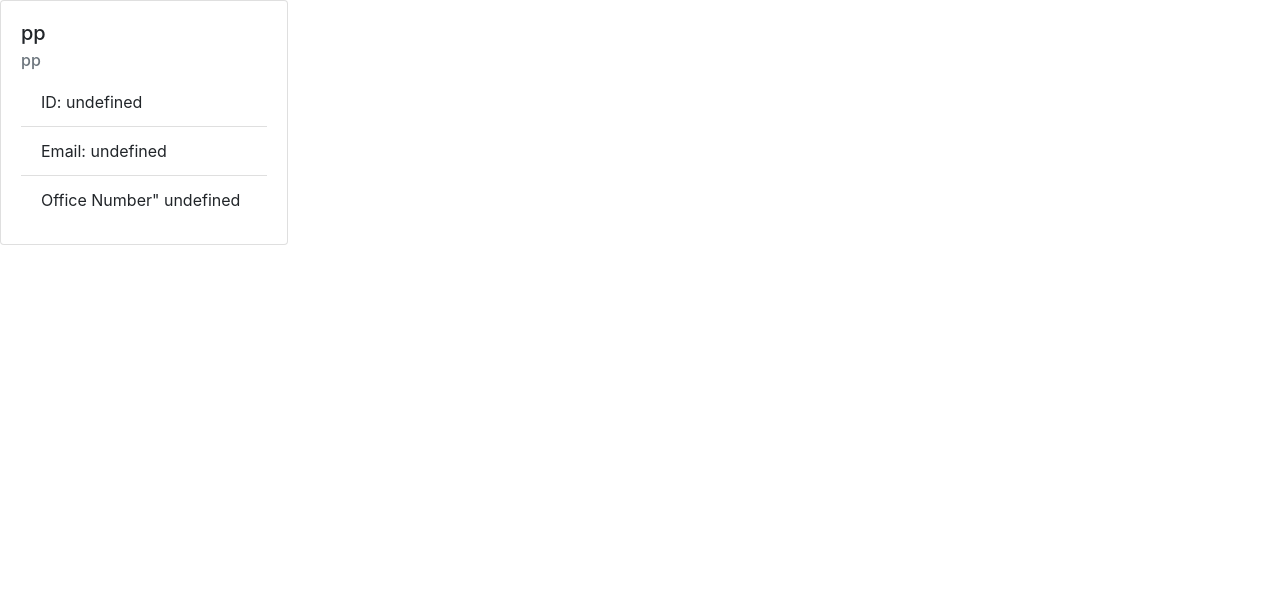
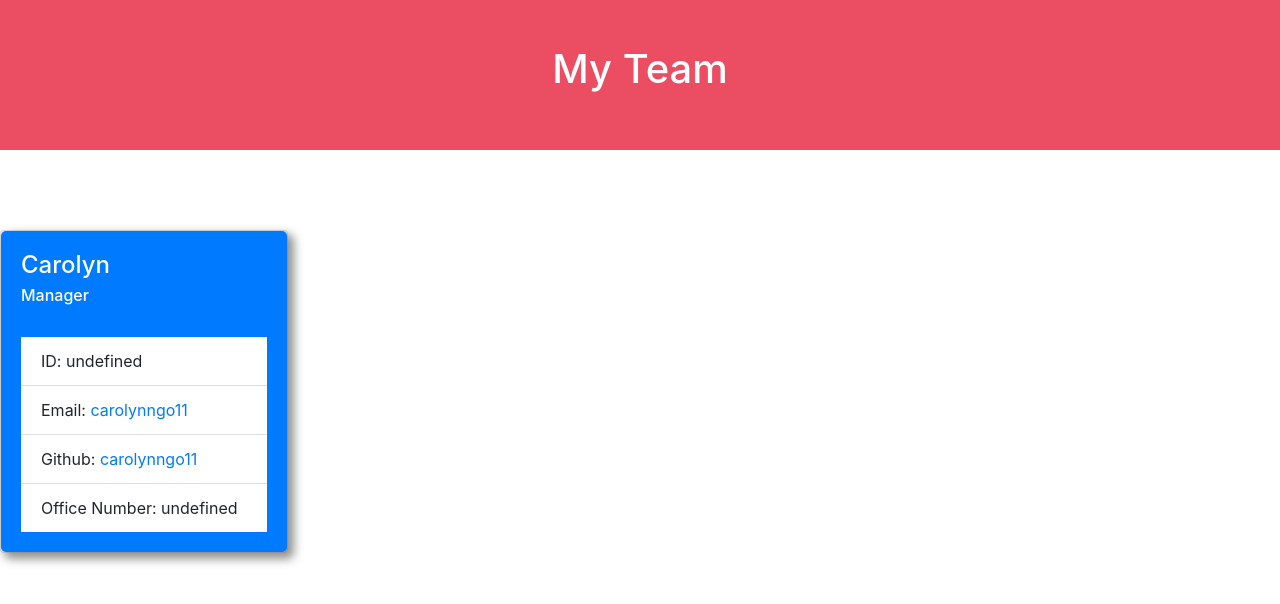
Before and after one commit to carolynngo11/team-profile-generator, a website: page index.html in a window 1280 px wide. Drawn offline with nearby package versions, Linux system fonts and the light colour scheme.

Commit message:
added bootstrap

```diff
--- a/index.html
+++ b/index.html
@@ -9,19 +9,31 @@
       </head>
       <body>
 
+    <header style="block-size: 150px;
+                    margin-bottom: 80px;
+                    padding-top: 45px;
+                    text-align: center;
+                    color: white;
+                    background-color: rgb(235, 77, 98);">
+        <h1>My Team</h1>
+    </header>
+
         <div class="card" style="width: 18rem;">
-        <div class="card-body">
-            <h5 class="card-title">pp</h5>
-            <h6 class="card-subtitle mb-2 text-muted">pp</h6>
+        <div class="card-body bg-primary" style= "border-radius: 5px; box-shadow: 5px 5px 10px 2px rgba(119, 119, 119, 0.8);">
+        <h5 class="card-title text-white" style="font-size: x-large;">Carolyn</h5>
+            <h6 class="card-subtitle mb-2 text-white">Manager</h6>
+            <br>
             <ul class="list-group list-group-flush">
             <li class="list-group-item">ID: undefined</li>
-            <li class="list-group-item">Email: undefined</li>
-            <li class="list-group-item">Office Number" undefined</li>
+            <li class="list-group-item">Email: <a href="URL PLACEHOLDER">carolynngo11</a></li>
+            <li class="list-group-item">Github: <a href="https://github.com/carolynngo11">carolynngo11</a></li>
+            <li class="list-group-item">Office Number: undefined</li>
           </ul>
         </div>
         </div>
 
         <script src="https://cdn.jsdelivr.net/npm/jquery@3.5.1/dist/jquery.slim.min.js" integrity="sha384-DfXdz2htPH0lsSSs5nCTpuj/zy4C+OGpamoFVy38MVBnE+IbbVYUew+OrCXaRkfj" crossorigin="anonymous"></script>
         <script src="https://cdn.jsdelivr.net/npm/bootstrap@4.6.1/dist/js/bootstrap.bundle.min.js" integrity="sha384-fQybjgWLrvvRgtW6bFlB7jaZrFsaBXjsOMm/tB9LTS58ONXgqbR9W8oWht/amnpF" crossorigin="anonymous"></script>
-      </body>
+
+    </body>
       </html>
```
Also changed, not shown: index.js (+29 -7 lines), Assets/10-object-oriented-programming-homework-demo.png (added), 1 other file.
